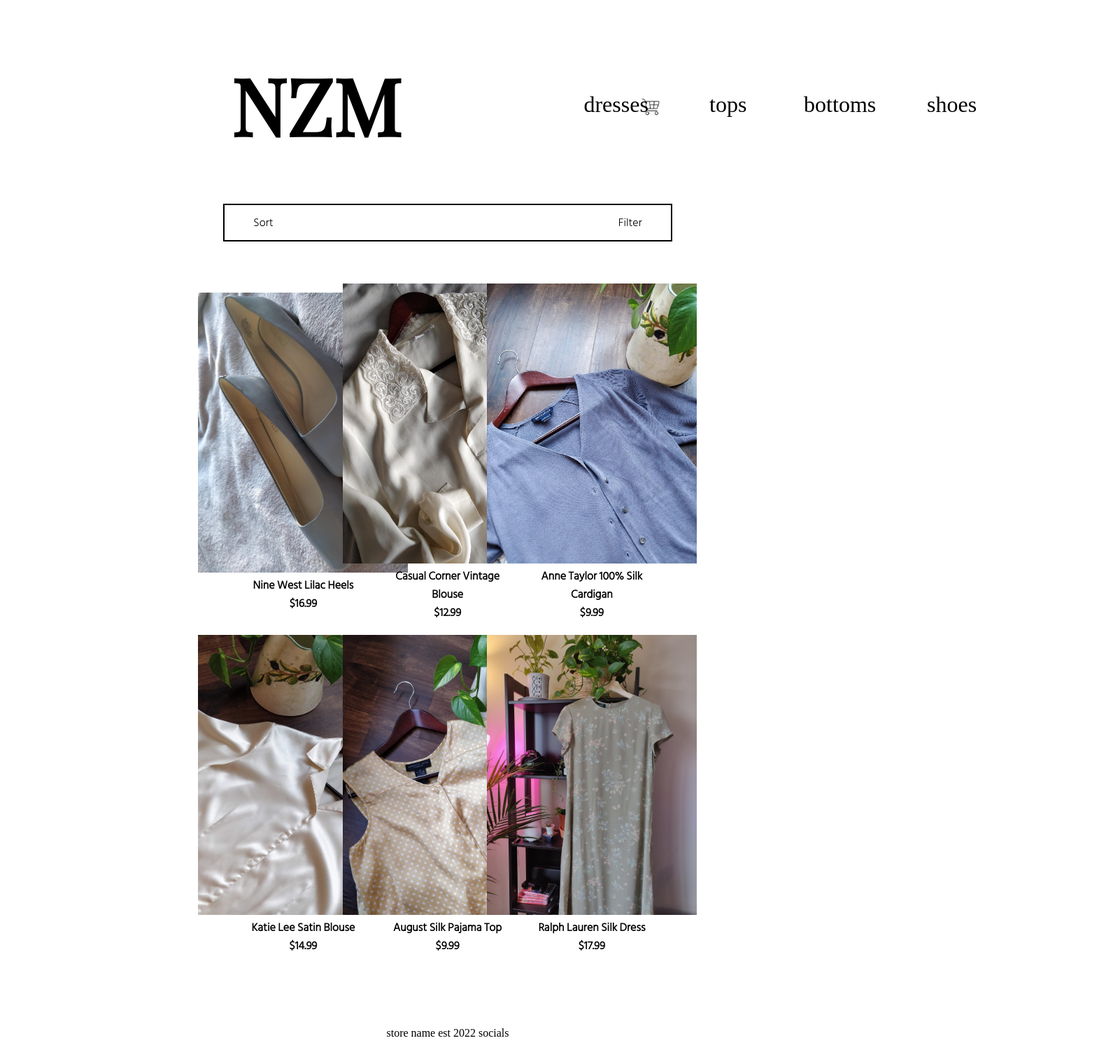
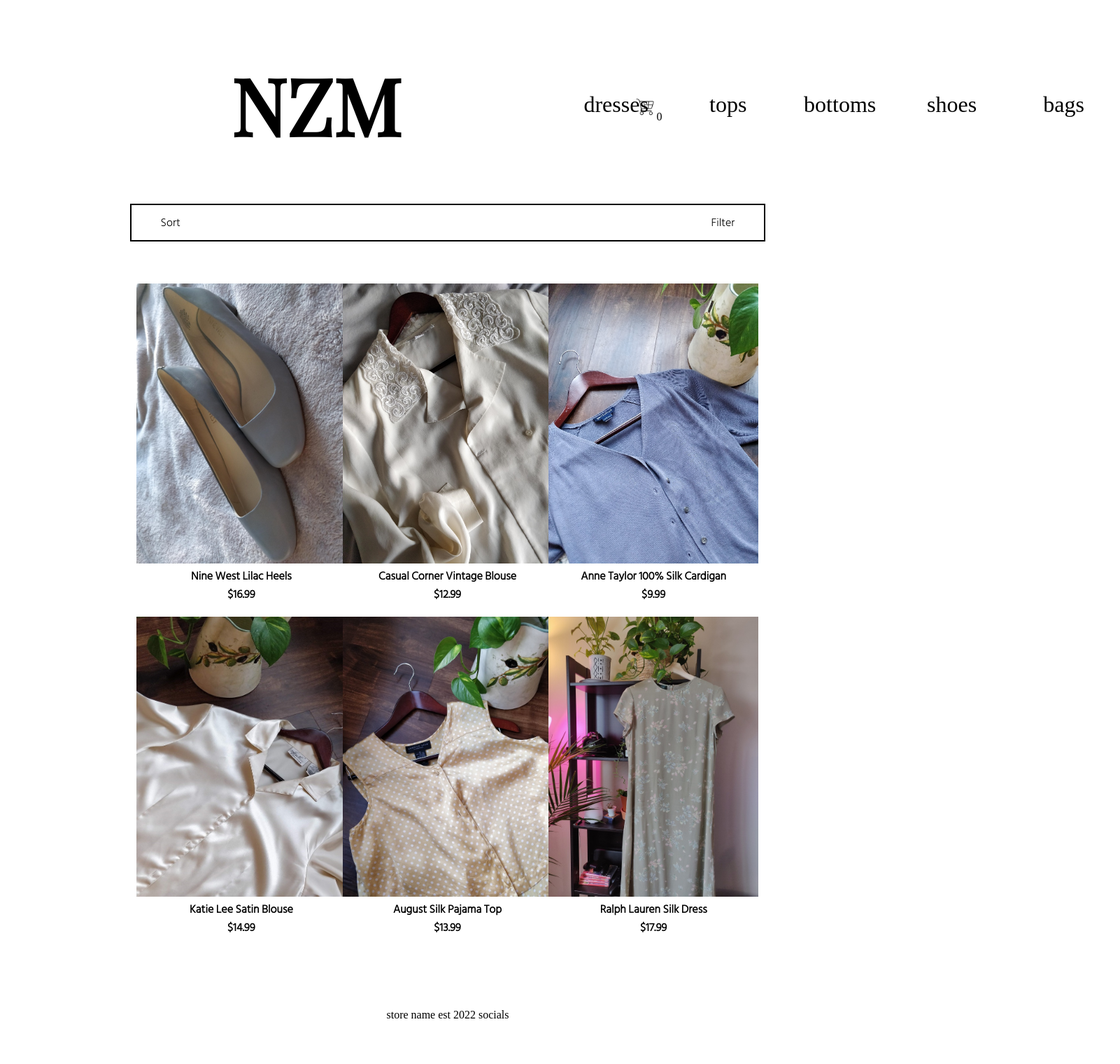
Before and after one commit to jezraelhope/ecomm, a React (Create React App) app: page / in a window 1280 px wide. Shown: the top 1520 px of the page at 70% size, 1601 px wide, since content can reach past the window. Built offline with nearby package versions, Linux system fonts and the light colour scheme.

Commit message:
Adding and fixing routing

```diff
--- a/src/App.css
+++ b/src/App.css
@@ -1,3 +1,10 @@
+.App {
+  margin: 50px 100px;
+  align-items: center;
+  display: flex;
+  flex-direction: column;
+}
+
 .App {
   text-align: center;
   margin: 0 auto;
--- a/src/App.js
+++ b/src/App.js
@@ -1,25 +1,39 @@
-import React from 'react';
+import React, {useState} from 'react';
 import {
   BrowserRouter as Router,
   Routes,
   Route,
-  useRouteMatch
 } from "react-router-dom";
 
 import './App.css';
 import Home from './Home'
 import Header from './Header/';
+import FilterBar from './Home/FilterBar'
+import FilteredAppContent from './Home/AppContent';
 import Product from './Product';
 import Footer from './Footer/Footer';
 
+
 function App() {
+
+  const [tabName, setTabname] = useState("");
+  const [cartNumber, setCartNumber] = useState(0)
+
+
   return (
     <Router>
       <div className="App">
-        <Header />
+        <Header
+          changeTabname = {setTabname}
+          tabName={tabName}
+          changeCartNumber = {setCartNumber}
+          cartNumber={cartNumber}
+          />
+        <FilterBar />
         <Routes>
-          <Route path="/" element={<Home />} />
-          <Route path="product/:topicId" element={<Product />} />
+          {/* <Route path="/" element={<Home />} /> */}
+          <Route path="/" element={<FilteredAppContent filterBy = {tabName}/>}/>
+          <Route path=":type/:topicId" element={<Product  cartNumber={cartNumber}/>} />
         </Routes>
         <Footer />
       </div>
--- a/src/Header/index.js
+++ b/src/Header/index.js
@@ -1,18 +1,43 @@
-import React from 'react';
+import React, {useState} from 'react';
 import shoppingCartIcon from "../hope-store-photos/shopping-cart.png";
 
-const Header = () => {
+import {
+  Link,
+} from "react-router-dom";
+
+
+const Header = (props) => {
+
+	const filterItems = (e) => {
+		props.changeTabname(e.target.id)
+	}
+
+	// const path = [...new Set(location.pathname.split('/'))].join('/')
 	return (
 		<div className="header">
-			<header>NZM</header>
+			<Link to="/" className="brand">
+				<header onClick={filterItems}>NZM</header>
+			</Link>
 			<div className="tabs">
-				<span className="tab-name">dresses</span>
-				<span className="tab-name">tops</span>
-				<span className="tab-name">bottoms</span>
-				<span className="tab-name">shoes</span>
+				<Link to="/" className="tab-name">
+					<a onClick={filterItems} ><span id="dresses">dresses</span></a>
+				</Link>
+				<Link to="/"  className="tab-name">
+					<a onClick={filterItems}><span id="tops">tops</span></a>
+				</Link>
+				<Link to="/" className="tab-name">
+					<a onClick={filterItems}><span id="bottoms">bottoms</span></a>
+				</Link>
+				<Link to="/" className="tab-name">
+					<a onClick={filterItems}><span id="shoes">shoes</span></a>
+				</Link>
+				<Link to="/"  className="tab-name">
+					<a onClick={filterItems}><span id="bags">bags</span></a>
+				</Link>
 			</div>
 			<div className="shopping-cart">
 				<img src={shoppingCartIcon} alt="shopping cart"></img>
+				<span>{props.cartNumber}</span>
 			</div>
 		</div>
 	);
--- a/src/Header/styles/index.css
+++ b/src/Header/styles/index.css
@@ -5,6 +5,11 @@
   flex-direction: row;
   position: relative;
   width: 70%;
+}
+
+.header .brand {
+  text-decoration: none;
+  color: black;
 }
 
 .header header {
@@ -24,6 +29,8 @@
 
 .header .tabs .tab-name {
   width: 5em;
+  text-decoration: none;
+  color: black;
 }
 
 .header .shopping-cart {
--- /dev/null
+++ b/src/Header/util.js
@@ -0,0 +1,5 @@
+export const filterData = (data, type) => {
+	return data.filter(elem => {
+		return elem.type === type
+	})
+}
--- a/src/Home/AppContent.js
+++ b/src/Home/AppContent.js
@@ -1,18 +1,32 @@
 import React from 'react';
-import data from './data'
+import { filterData } from '../Header/util';
+import data from '../Product/productDetails';
+
 import {
-  Link
-} from "react-router-dom";
-const AppContent = () => {
+	Link
+} from 'react-router-dom';
+
+
+const FilteredAppContent = (props) => {
+
+	let type = props.filterBy
+	let filteredProducts = [];
+
+	if(type) {
+		filteredProducts = filterData(data,type);
+	} else {
+		filteredProducts = data;
+	}
+
 	return <div className="app-content">
 		{
-			data.map(item => {
+			filteredProducts.map(item => {
 				return (
-					<Link to={`product/${item.id}`} className="product-link">
+					<Link to={`${item.type}/${item.id}`} className="product-link" key={item.id}>
 						<div className="product-boxes">
 							<img
 								className="product-photo"
-								src={item.image}
+								src={item.image[0]}
 								alt={item.id}
 								/>
 							<div>{item.name}</div>
@@ -23,7 +37,6 @@
 			})
 		}
 	</div>
+}
 
-};
-
-export default AppContent;
+export default FilteredAppContent
--- a/src/Home/index.js
+++ b/src/Home/index.js
@@ -6,7 +6,6 @@
 function Home() {
   return (
     <div className="App">
-      <FilterBar />
       <AppContent />
     </div>
   );
--- a/src/Product/ProductDescription.js
+++ b/src/Product/ProductDescription.js
@@ -1,7 +1,18 @@
-import React from 'react';
+import React, {useState} from 'react';
 import productDetails from './productDetails';
 
-const ProductDescription = ({productId}) => {
+
+
+
+const ProductDescription = ({productId}, props) => {
+	const [cartNumber, setCartNumber] = useState(0)
+
+	const addToCart = () => {
+		setCartNumber(cartNumber + 1)
+	}
+
+	console.log(cartNumber)
+
 	const product = productDetails.find(elem => {
 		return elem.id === productId
 	})
@@ -11,9 +22,8 @@
 				<span className="product-price">${product.price}</span>
 				<span className="product-size">size: {product.size}</span>
 			</div>
-			<button className='add-to-cart'>
+			<button className='add-to-cart' onClick={addToCart}>
 				{product.sold ? "Sold Out" : "Add to Cart"}
-				{console.log(product.sold)}
 			</button>
 			<div className='secondary-product-details-container'>
 
--- a/src/Product/index.js
+++ b/src/Product/index.js
@@ -8,12 +8,15 @@
 import Image from './Image';
 import ProductDescription from './ProductDescription'
 
-function Product () {
+function Product (props) {
+	let cartNumber = props.cartNumber;
+
 	let { topicId } = useParams();
+	console.log(topicId)
 	return (
 		<div className="product-container">
 			<Image productId={topicId} />
-			<ProductDescription productId={topicId}/>
+			<ProductDescription productId={topicId} cartNumber={cartNumber}/>
 		</div>
 	)
 }
--- a/src/Product/productDetails.js
+++ b/src/Product/productDetails.js
@@ -22,7 +22,8 @@
 		"size":"7 (US)",
 		"condition":"good",
 		"color":"lilac",
-		"sold":false
+		"sold":false,
+		"inventory": 1
 
 	},
 	{
@@ -35,7 +36,8 @@
 		"size":"Large",
 		"condition":"good",
 		"color":"off white",
-		"sold": false
+		"sold": false,
+		"inventory": 1
 
 	},
 	{
@@ -48,7 +50,8 @@
 		"size":"Large",
 		"condition":"good",
 		"color":"purple",
-		"sold": false
+		"sold": false,
+		"inventory": 1
 
 	},
 	{
@@ -61,7 +64,8 @@
 		"size":"Large",
 		"condition":"good",
 		"color":"off white",
-		"sold": true
+		"sold": true,
+		"inventory": 1
 
 	},
 	{
@@ -74,7 +78,8 @@
 		"size":"Medium",
 		"condition":"fair",
 		"color":"yellow",
-		"sold": false
+		"sold": false,
+		"inventory": 1
 
 	},
 	{
@@ -87,7 +92,8 @@
 		"size":"Large",
 		"condition":"good",
 		"color":"sage green",
-		"sold": false
+		"sold": false,
+		"inventory": 1
 
 	}
 ]
```
